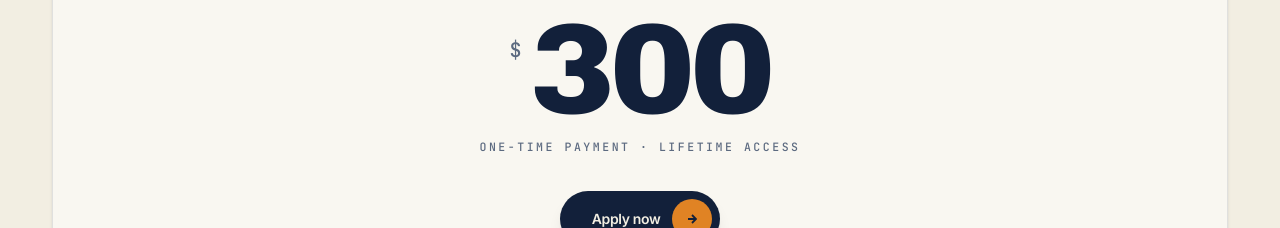
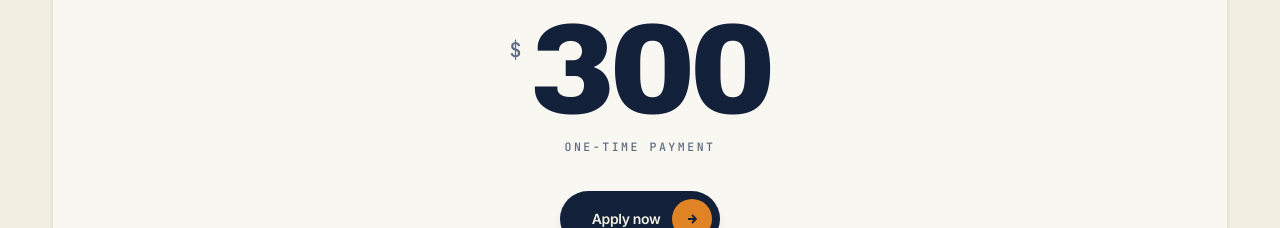
Before and after one commit to Mahmoud-ctrl/GrowthLab, a Next.js app: page / in a window 1280 px wide. Shown: the part 8300-8528 px from the top of the page. Built offline with nearby package versions, Linux system fonts and the light colour scheme.

Commit message:
Fix program date

```diff
--- a/components/site/pricing.tsx
+++ b/components/site/pricing.tsx
@@ -4,7 +4,7 @@ import { CtaButton } from "./cta-button";
 import { PROGRAM } from "./data";
 
 const DETAILS: [string, string][] = [
-  ["Cohort", `16 · ${PROGRAM.dates}`],
+  ["Cohort", `14 · ${PROGRAM.dates}`],
   ["Schedule", "Mon & Wed · 6–8 PM"],
   ["Format", PROGRAM.format],
   ["Contact", PROGRAM.contactPhone],
@@ -33,7 +33,7 @@ export function Pricing() {
                   {PROGRAM.price}
                 </span>
               </div>
-              <p className="kicker mt-4 text-ink-3">One-time payment · Lifetime access</p>
+              <p className="kicker mt-4 text-ink-3">One-time payment</p>
 
               {/* Enhanced CTA Area */}
               <div className="mx-auto mt-9 flex max-w-sm flex-col items-center gap-4">
```
